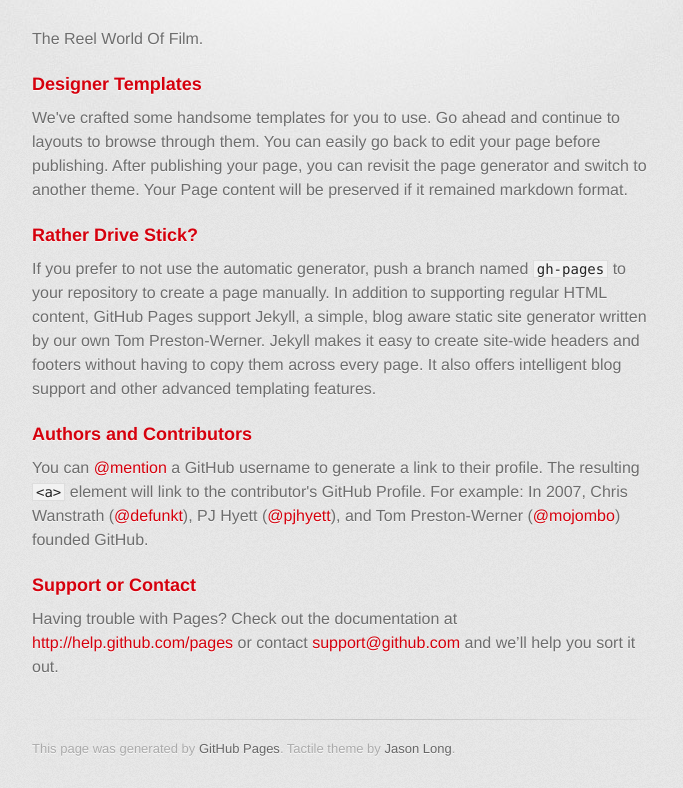
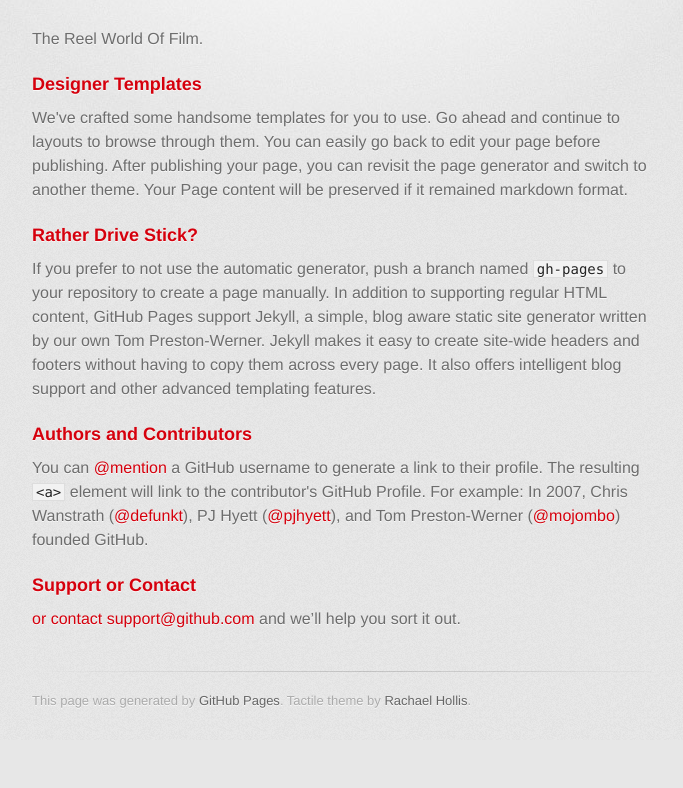
Before and after one commit to ImageSearch/ImageSearch.github.io, a plain HTML site: page index.html in a window 1280 px wide. Shown: the part 425-1213 px from the top of the page, without its empty margins (298-981 px from the left). After the commit the page ends 1165 px from the top, so only its background shows below. Drawn offline with Linux system fonts and the light colour scheme; a web font is replaced by a local one.

Commit message:
Update index.html

```diff
--- a/index.html
+++ b/index.html
@@ -54,16 +54,16 @@
 <h3>
 <a name="authors-and-contributors" class="anchor" href="#authors-and-contributors"><span class="octicon octicon-link"></span></a>Authors and Contributors</h3>
 
-<p>You can <a href="https://github.com/blog/821" class="user-mention">@mention</a> a GitHub username to generate a link to their profile. The resulting <code>&lt;a&gt;</code> element will link to the contributor's GitHub Profile. For example: In 2007, Chris Wanstrath (<a href="https://github.com/defunkt" class="user-mention">@defunkt</a>), PJ Hyett (<a href="https://github.com/pjhyett" class="user-mention">@pjhyett</a>), and Tom Preston-Werner (<a href="https://github.com/mojombo" class="user-mention">@mojombo</a>) founded GitHub.</p>
+<p>You can <a href="https://github.com/blog/821" class="Rachael">@mention</a> a GitHub username to generate a link to their profile. The resulting <code>&lt;a&gt;</code> element will link to the contributor's GitHub Profile. For example: In 2007, Chris Wanstrath (<a href="https://github.com/defunkt" class="user-mention">@defunkt</a>), PJ Hyett (<a href="https://github.com/pjhyett" class="user-mention">@pjhyett</a>), and Tom Preston-Werner (<a href="https://github.com/mojombo" class="user-mention">@mojombo</a>) founded GitHub.</p>
 
 <h3>
 <a name="support-or-contact" class="anchor" href="#support-or-contact"><span class="octicon octicon-link"></span></a>Support or Contact</h3>
 
-<p>Having trouble with Pages? Check out the documentation at <a href="http://help.github.com/pages">http://help.github.com/pages</a> or contact <a href="mailto:support@github.com">support@github.com</a> and we’ll help you sort it out.</p>
+<p> <a href="http://help.github.com/pages",</a> or contact <a href="mailto:support@github.com">support@github.com</a> and we’ll help you sort it out.</p>
         </section>
 
         <footer>
-          This page was generated by <a href="http://pages.github.com">GitHub Pages</a>. Tactile theme by <a href="https://twitter.com/jasonlong">Jason Long</a>.
+          This page was generated by <a href="http://pages.github.com">GitHub Pages</a>. Tactile theme by <a href="https://twitter.ImageSearchMETA">Rachael Hollis</a>.
         </footer>
 
 
```
